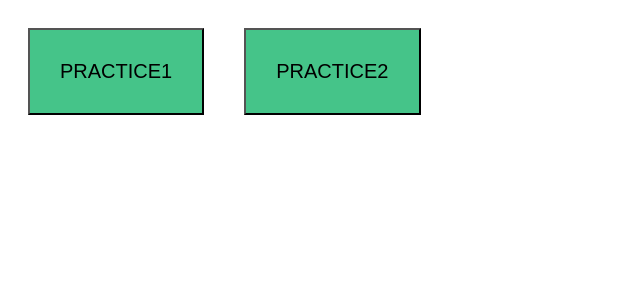
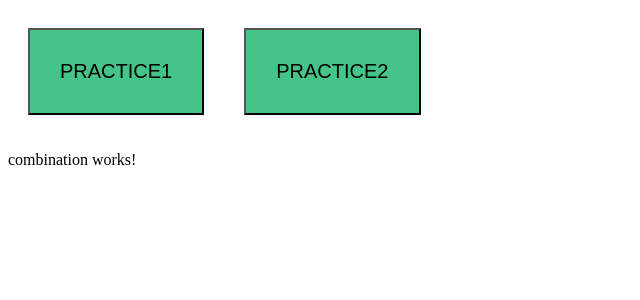
Before and after one commit to iDaeun/practiceByUsingLibs, an Angular app in the folder dragAndDrop/: page / in a window 1280 px wide. Both pictures are taken after a click on the button "PRACTICE2". Shown: the top 300 px of the page, without its empty margins (0-640 px from the left). Built offline with nearby package versions, Linux system fonts and the light colour scheme.

Commit message:
combination component 생성

```diff
--- a/dragAndDrop/src/app/app.component.html
+++ b/dragAndDrop/src/app/app.component.html
@@ -9,4 +9,5 @@
 </ng-container>
 
 <ng-container *ngIf="practiceTwo">
+  <app-combination></app-combination>
 </ng-container>
--- a/dragAndDrop/src/app/app.module.ts
+++ b/dragAndDrop/src/app/app.module.ts
@@ -7,6 +7,7 @@ import { SimpleSliderInputComponent } from './simple-slider-input/simple-slider-
 import { ChangeSizeAndPositionComponent } from './change-size-and-position/change-size-and-position.component';
 import { AddNewElementsComponent } from './add-new-elements/add-new-elements.component';
 import { LineUpElementsComponent } from './line-up-elements/line-up-elements.component';
+import { CombinationComponent } from './combination/combination.component';
 
 @NgModule({
   declarations: [
@@ -14,7 +15,8 @@ import { LineUpElementsComponent } from './line-up-elements/line-up-elements.com
     SimpleSliderInputComponent,
     ChangeSizeAndPositionComponent,
     AddNewElementsComponent,
-    LineUpElementsComponent
+    LineUpElementsComponent,
+    CombinationComponent
   ],
   imports: [
     BrowserModule,
--- /dev/null
+++ b/dragAndDrop/src/app/combination/combination.component.html
@@ -0,0 +1 @@
+<p>combination works!</p>
--- /dev/null
+++ b/dragAndDrop/src/app/combination/combination.component.ts
@@ -0,0 +1,15 @@
+import { Component, OnInit } from '@angular/core';
+
+@Component({
+  selector: 'app-combination',
+  templateUrl: './combination.component.html',
+  styleUrls: ['./combination.component.css']
+})
+export class CombinationComponent implements OnInit {
+
+  constructor() { }
+
+  ngOnInit() {
+  }
+
+}
```
Also changed, not shown: dragAndDrop/src/app/combination/combination.component.css (added), 1 other file (tests, documents, lock files or other folders).
